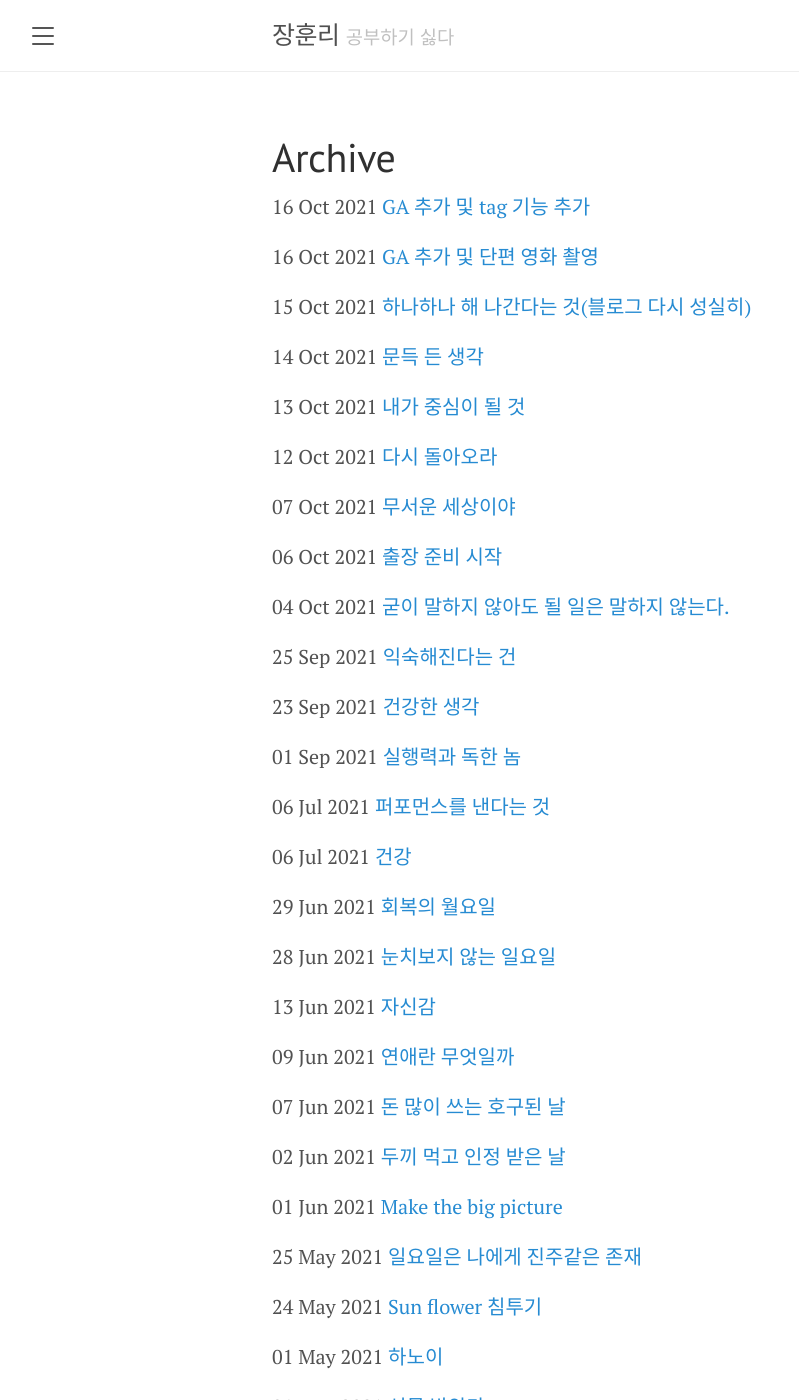
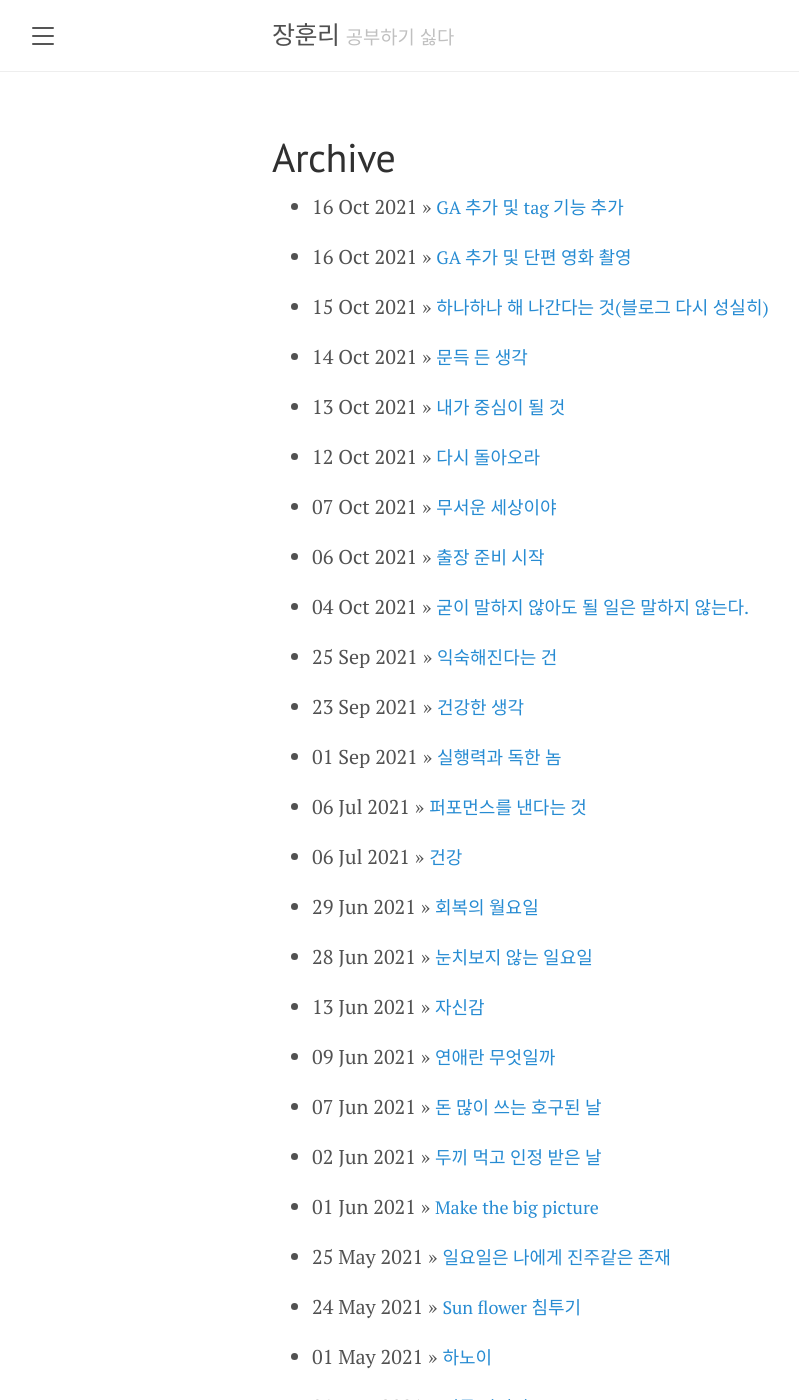
Before and after one commit to hijanghoon/hijanghoon.github.io, a Jekyll site: the page built from archive.md, in a window 1280 px wide and 1400 px high. Shown: the whole window, without its empty margins (8-807 px from the left). Built offline with Jekyll 4.4.1, drawn with Linux system fonts in a browser that asks for light colours; some of the changed text lies outside the part shown.

Commit message:
why baseurl

```diff
--- a/archive.md
+++ b/archive.md
@@ -4,8 +4,7 @@
 ---
 
 <!-- Search posts -->
-
 {% for post in site.posts %}
-  {{ post.date | date_to_string }}
-  <span style="font-size:20px;"> [ {{ post.title }} ]({{ site.baseurl }}/{{ post.url }})</span>
+  * {{ post.date | date_to_string }} »
+  <span style="font-size:18px;"> [ {{ post.title }} ]({{ site.baseurl }}/{{ post.url }})</span>
 {% endfor %}
```
